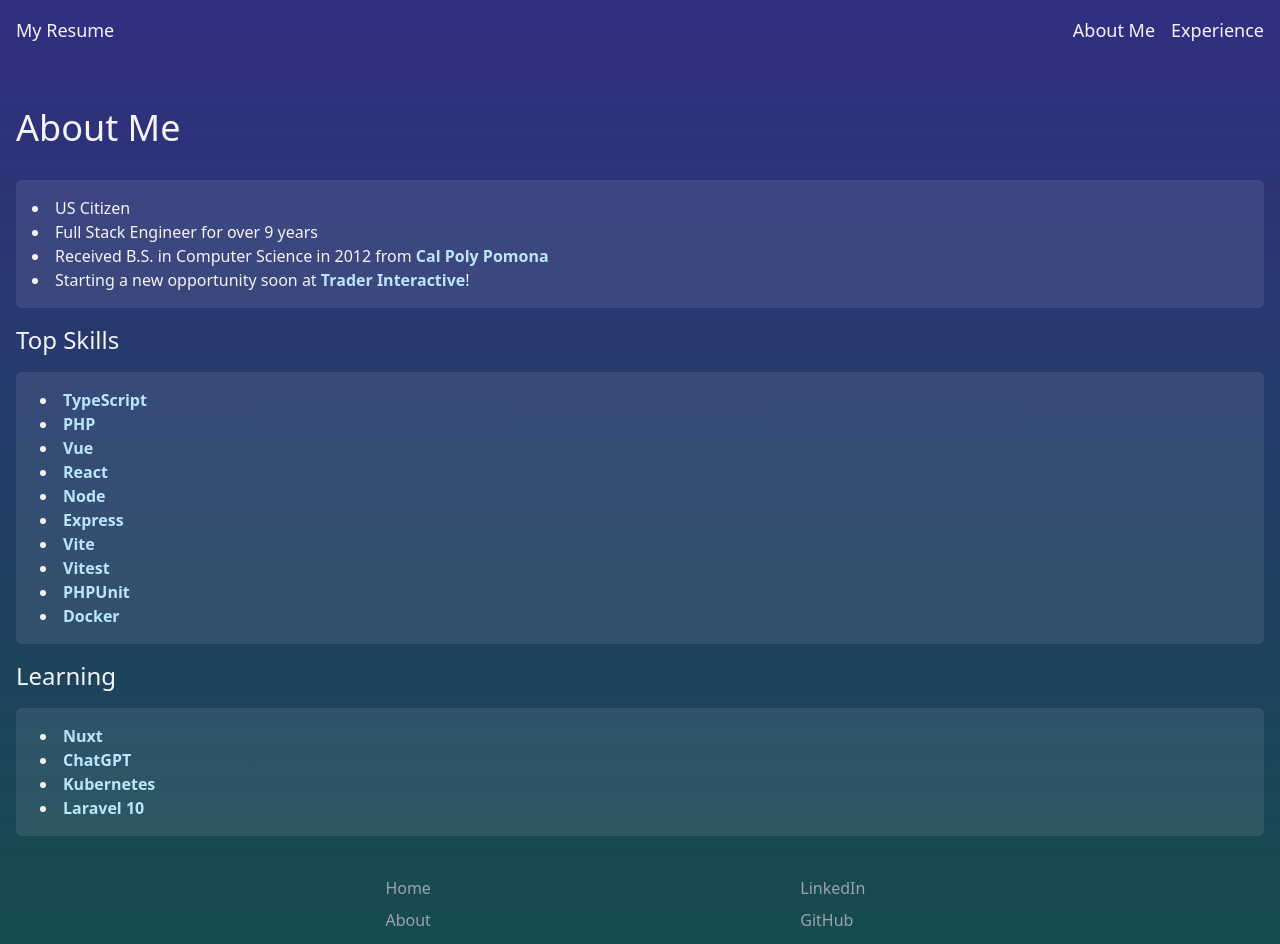
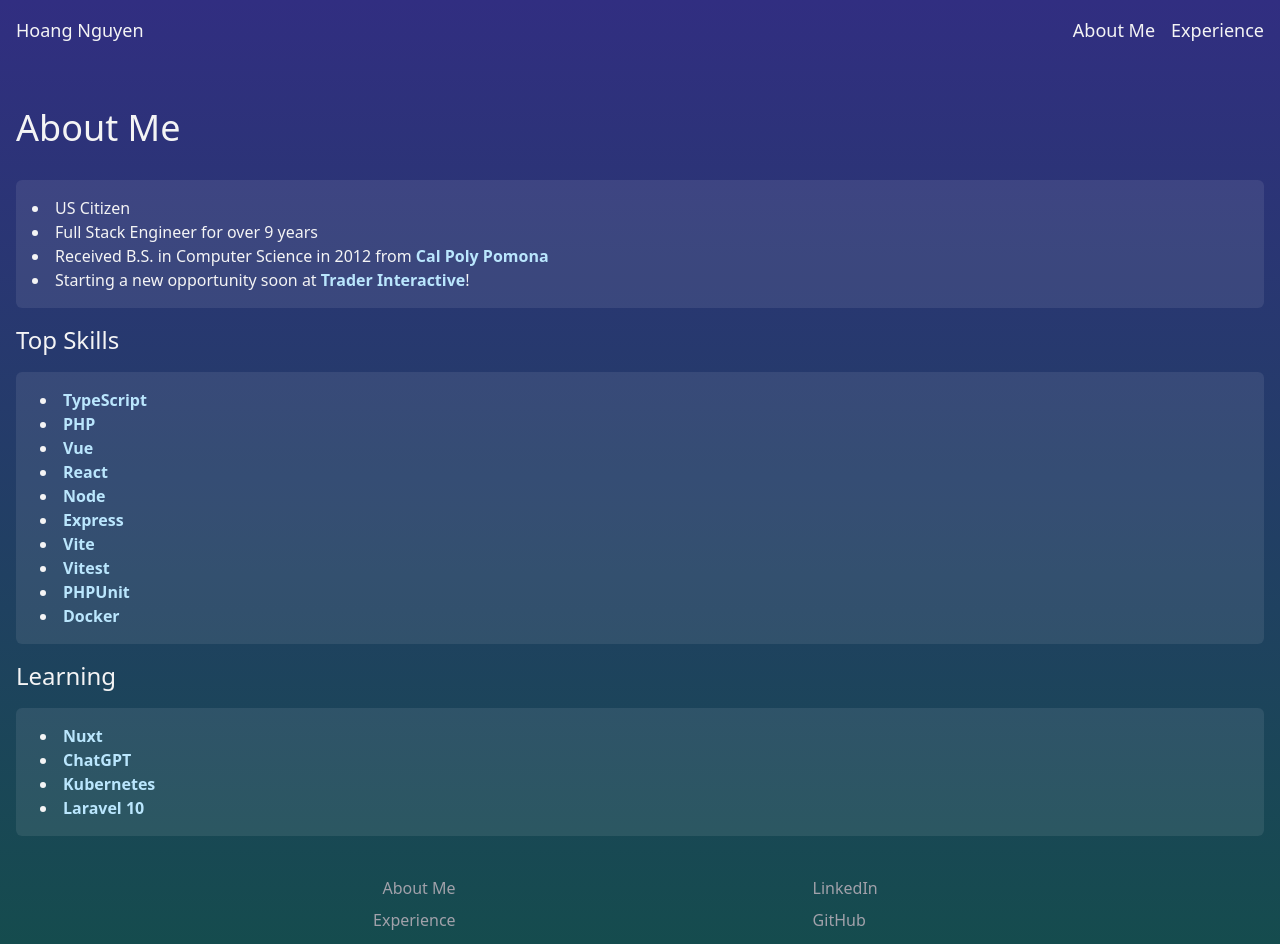
Before and after one commit to mmxcrono/nuxt-resume, a Nuxt app: page / in a window 1280 px wide. Shown: the top 944 px of the page. Built offline with nearby package versions, Linux system fonts and the light colour scheme.

Commit message:
fix: Footer link. Update build and copy scripts.

```diff
--- a/app.config.ts
+++ b/app.config.ts
@@ -1,3 +1,3 @@
 export default defineAppConfig({
-  appName: "My Resume",
+  appName: "Hoang Nguyen",
 });
--- a/components/AppFooter.vue
+++ b/components/AppFooter.vue
@@ -5,9 +5,11 @@
         role="navigation"
         class="flex flex-col gap-2 pt-2 text-center sm:text-right"
       >
-        <li><NuxtLink to="/" class="hover:text-sky-500">Home</NuxtLink></li>
+        <li><NuxtLink to="/" class="hover:text-sky-500">About Me</NuxtLink></li>
         <li>
-          <NuxtLink to="/about" class="hover:text-sky-500">About</NuxtLink>
+          <NuxtLink to="/experience" class="hover:text-sky-500"
+            >Experience</NuxtLink
+          >
         </li>
       </ul>
       <ul
--- a/nuxt.config.ts
+++ b/nuxt.config.ts
@@ -1,11 +1,5 @@
 // https://nuxt.com/docs/api/configuration/nuxt-config
 export default defineNuxtConfig({
-  runtimeConfig: {
-    apiSecret: "123",
-    public: {
-      appName: "My Resume",
-    },
-  },
   devtools: { enabled: false },
   vite: {
     vue: {
@@ -20,6 +14,10 @@ export default defineNuxtConfig({
     pageTransition: { name: "page", mode: "out-in" },
   },
   site: {
-    url: "http://localhost:3000",
+    url: "https://mmxcrono.github.io/",
+  },
+  ssr: true,
+  experimental: {
+    payloadExtraction: true,
   },
 });
--- a/package.json
+++ b/package.json
@@ -3,7 +3,7 @@
   "private": true,
   "type": "module",
   "scripts": {
-    "build": "nuxt build",
+    "build": "nuxi generate",
     "dev": "nuxt dev",
     "generate": "nuxt generate",
     "preview": "nuxt preview",
```
Also changed, not shown: 1 other file (tests, documents, lock files or other folders).
